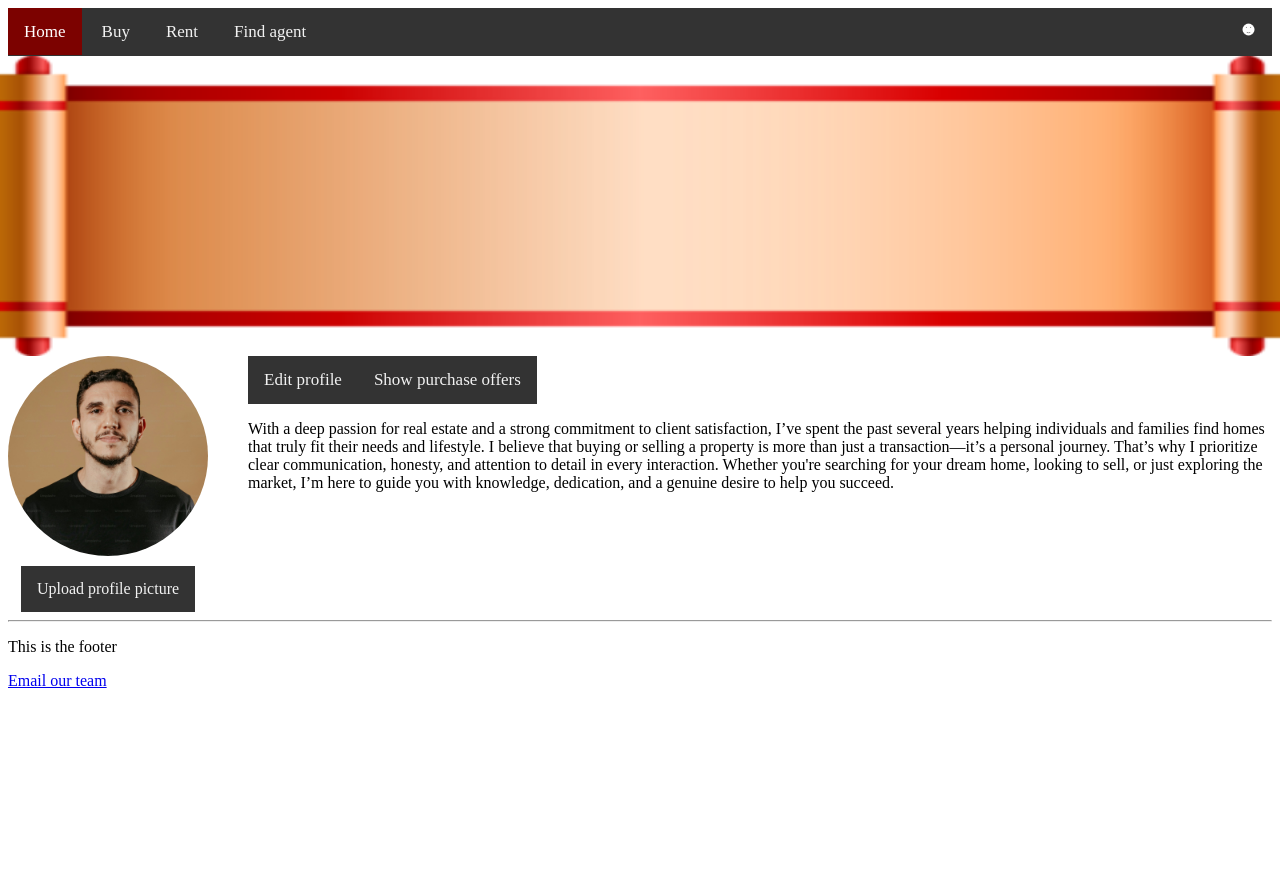
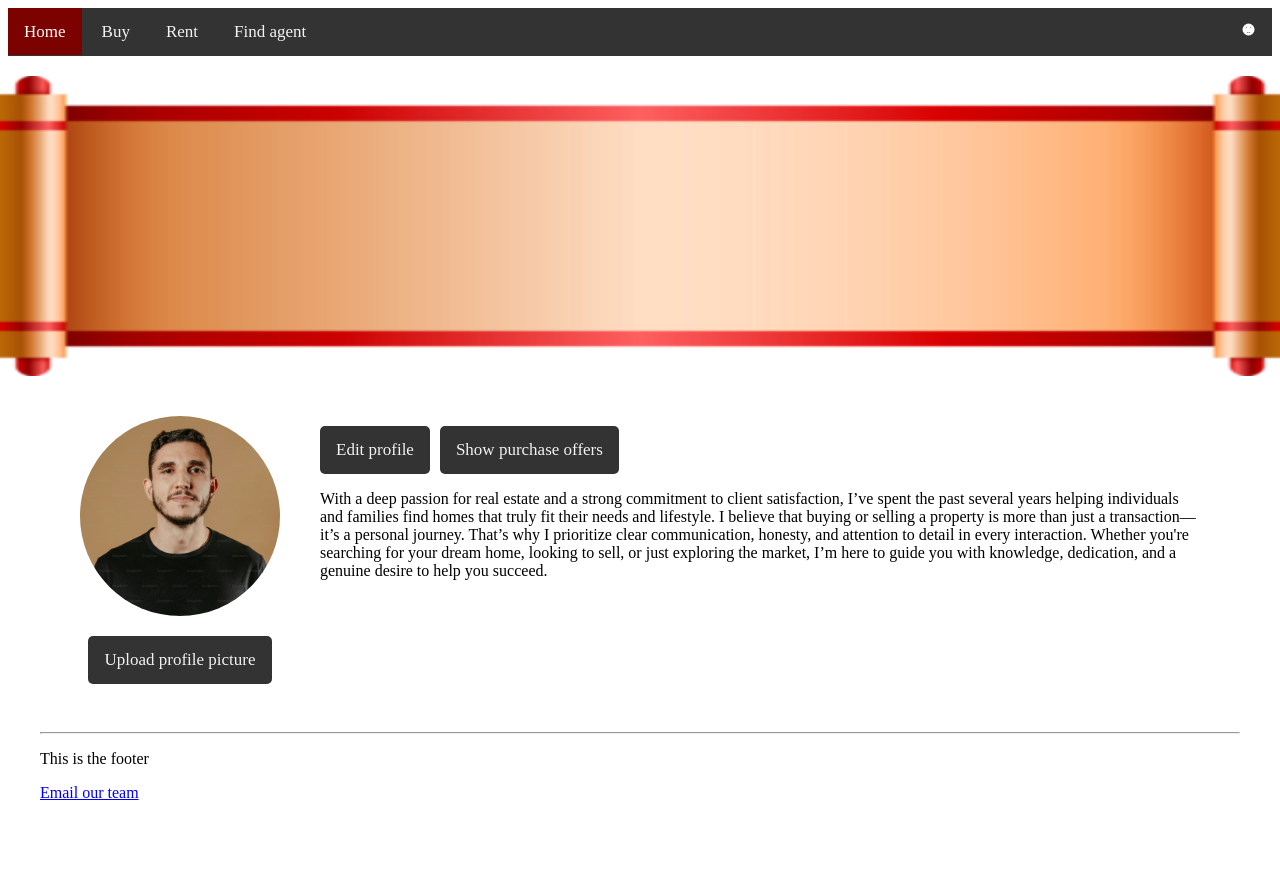
Before and after one commit to Alexander-HR/VLN2, a Django app: page /profile/ in a window 1280 px wide. Before the commit the page ends 688 px from the top, so only its background shows below. Run offline with Django 5.2, Linux system fonts and the light colour scheme.

Commit message:
Upload profile picture button now behaves as expected

```diff
--- a/vln2/CastleApartments/static/main.css
+++ b/vln2/CastleApartments/static/main.css
@@ -35,6 +35,9 @@ Profile section
 .container {
   position: relative;
   top: 0;
+  max-width: 1200px;
+  margin: 0 auto;
+  padding: 20px;
 }
 
 .banner{
@@ -56,6 +59,9 @@ Profile section
   display:flex;
   align-items: flex-start;
   gap: 40px;
+  max-width: 1200px;
+  margin: 0 auto;
+  padding: 20px;
 }
 .profilePicture{
   display: flex;
@@ -80,10 +86,34 @@ Profile section
   font-size: 17p
 }
 
+input[type="file"]{
+  display:none;
+}
+
 .profilePicture a:Hover{
   background-color: #ddd;
   color: black;
 }
+
+.uploadPictureButton {
+  background-color: #333;
+  color: #f2f2f2;
+  text-align: center;
+  padding: 14px 16px;
+  text-decoration: none;
+  font-size: 17px;
+  border-radius: 5px;
+  cursor: pointer;
+  display: inline-block;
+  margin-top: 10px;
+}
+
+.uploadPictureButton:hover {
+  background-color: #ddd;
+  color: black;
+}
+
+
 .navbarBioWrapper {
   display:flex;
   align-items: flex-start;
@@ -91,19 +121,24 @@ Profile section
   flex-direction: column;
 }
 .profileNavbar{
-  background-color: #333;
   float: left;
   overflow: hidden;
   display: flex;
   align-items: center;
+  gap:10px;
 }
 
 .profileNavbar a{
+  background-color: #333;
   color: #f2f2f2;
   text-align: center;
   padding: 14px 16px;
   text-decoration: none;
   font-size: 17px;
+  border-radius: 5px;
+  cursor: pointer;
+  display: inline-block;
+  margin-top: 10px;
 }
 
 .profileNavbar a:hover{
--- a/vln2/CastleApartments/templates/buyerProfile.html
+++ b/vln2/CastleApartments/templates/buyerProfile.html
@@ -8,7 +8,12 @@
     <div class="profileWrapper">
         <div class ="profilePicture">
             <img src="{% static 'images/test_profile_picture.jpeg' %}" alt="Profile picture">
-            <a href="">Upload profile picture</a>
+            <label for="uploadProfilePictureButton" class="uploadPictureButton">
+                Upload profile picture
+            </label>
+            <input id="uploadProfilePictureButton" type="file"/>
+
+
         </div>
         <div class="navbarBioWrapper">
             <div class="profileNavbar">
```
